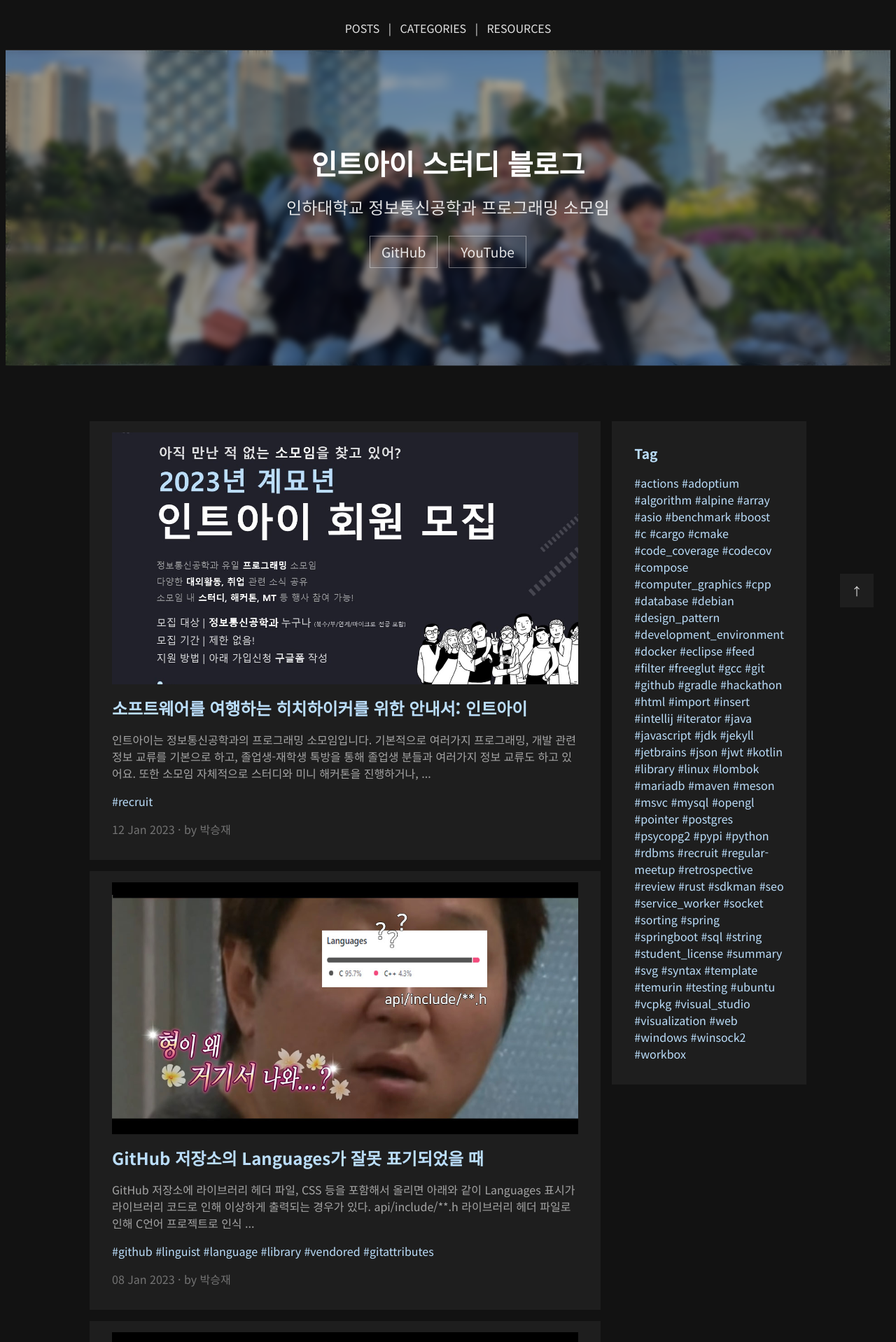
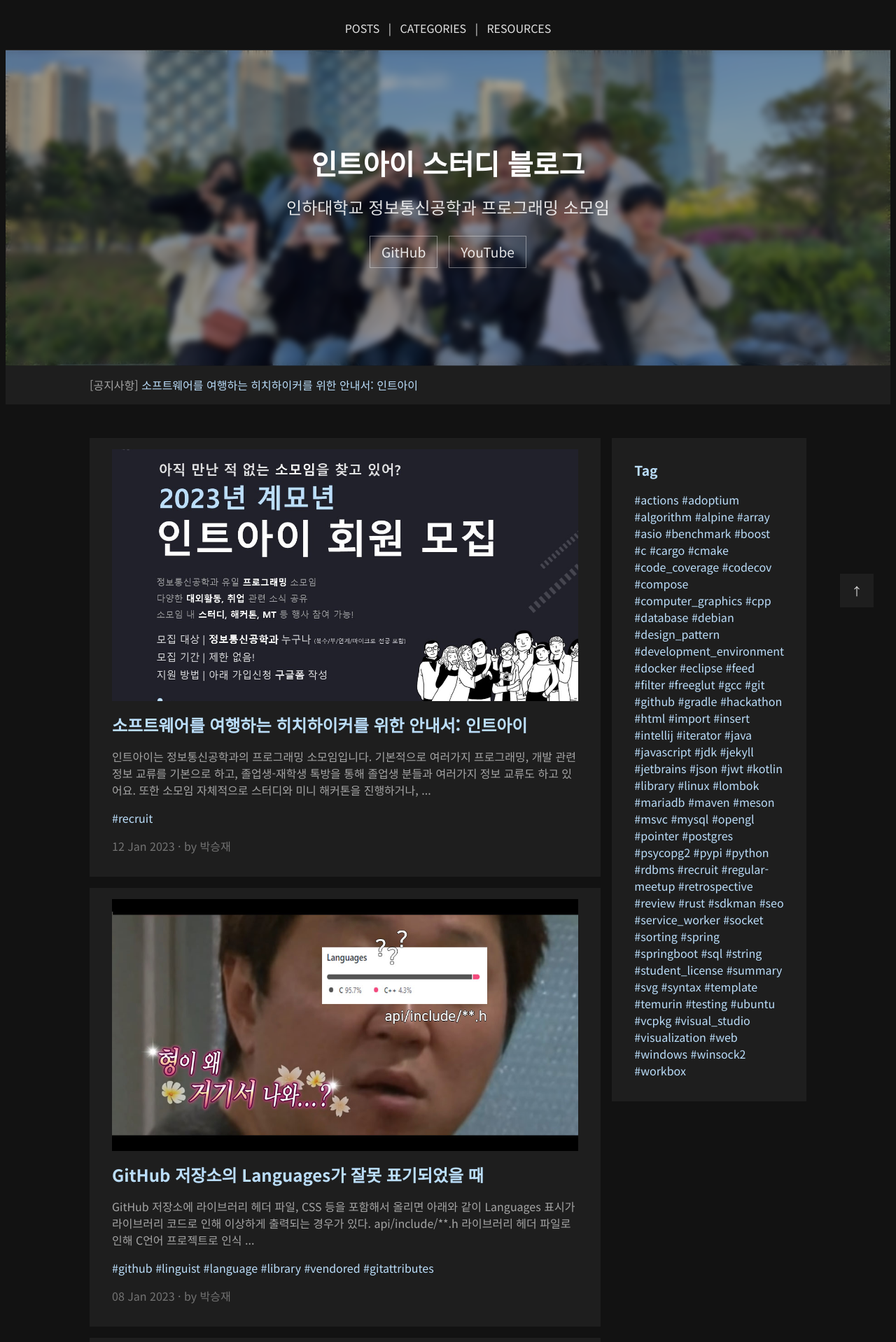
Before and after one commit to int-i/int-i.github.io, a Jekyll site: the page built from index.html, in a window 1280 px wide. Shown: the top 1918 px of the page at 70% size. Built offline with Jekyll 4.4.1, drawn with Linux system fonts in a browser that asks for light colours; the list of posts is cut into pages by our own code; comment, search, counter and statistics services are not loaded.

Commit message:
Add notice card

```diff
--- a/_sass/components/container.scss
+++ b/_sass/components/container.scss
@@ -11,3 +11,7 @@
 .container--dense {
   margin: 2rem auto;
 }
+
+.container--flat {
+  margin: 0 auto;
+}
--- a/_sass/components/hero.scss
+++ b/_sass/components/hero.scss
@@ -53,7 +53,6 @@
   transition: background-color 0.5s;
 }
 
-
 .hero__button:hover {
   background-color: rgba($on-surface-color, 0.05);
 }
--- a/_sass/global.scss
+++ b/_sass/global.scss
@@ -32,6 +32,14 @@
 
 .box__title {
   margin: 0.5rem 0;
+  font-size: 1rem;
+  font-weight: normal;
+  color: rgba($on-surface-color, 0.6);
+}
+
+.flat {
+  background-color: rgba($on-surface-color, 0.05);
+  padding: 1rem;
   font-size: 1rem;
   font-weight: normal;
   color: rgba($on-surface-color, 0.6);
--- a/index.html
+++ b/index.html
@@ -13,9 +13,14 @@ layout: default
     </div>
   </div>
 </section>
+<section class="flat">
+  <article class="container container--flat">
+    [공지사항] <a class="link no-text-decoration" href="/information/2023-01-12/welcome/">소프트웨어를 여행하는 히치하이커를 위한 안내서: 인트아이</a>
+  </article>
+</section>
 {% endif %}
 
-<section class="container grid grid--weighted-double-stage">
+<section class="container container--dense grid grid--weighted-double-stage">
   <div>
     {% for post in paginator.posts %}
     <article class="card {% if post.category == 'scrap' %}card--scrap{% endif %}">
```
